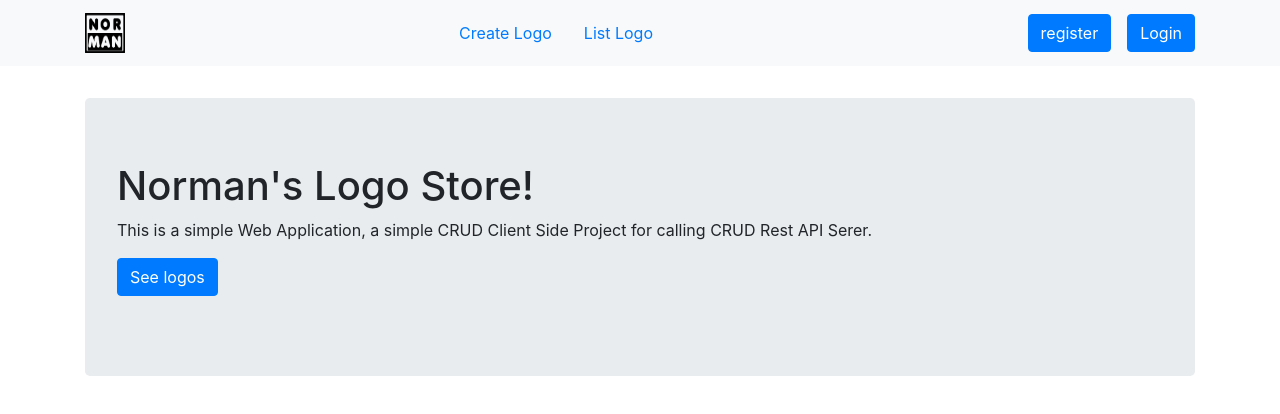
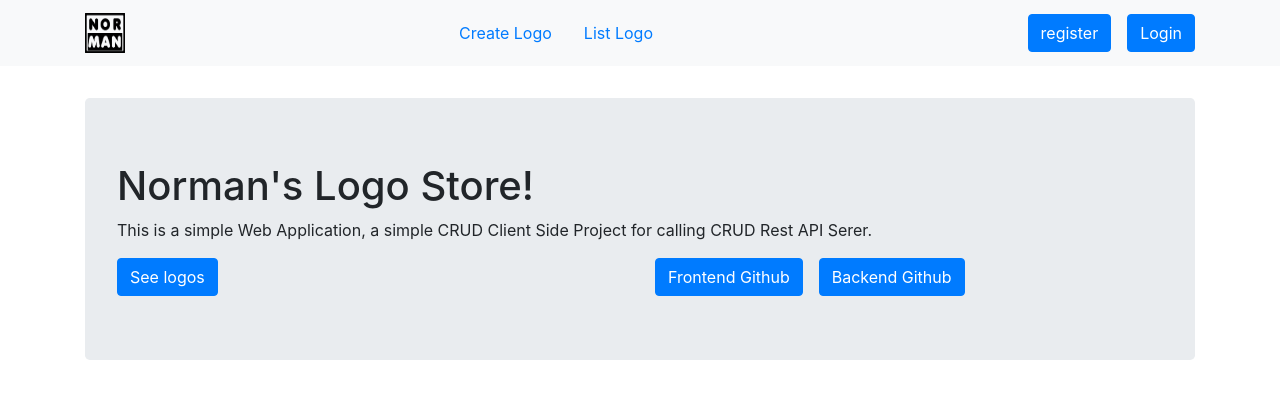
Before and after one commit to normanjayasubrata/stickerapp, a React (Create React App) app: page / in a window 1280 px wide. Shown: the top 414 px of the page. Built offline with nearby package versions, Linux system fonts and the light colour scheme.

Commit message:
node server upgrade

```diff
--- a/package.json
+++ b/package.json
@@ -13,6 +13,9 @@
     "@testing-library/user-event": "^7.1.2",
     "axios": "^0.19.2",
     "bootstrap": "^4.4.1",
+    "compression": "^1.7.4",
+    "express": "^4.17.1",
+    "morgan": "^1.10.0",
     "react": "^16.13.1",
     "react-bootstrap": "^1.0.1",
     "react-dom": "^16.13.1",
--- a/src/api/account.js
+++ b/src/api/account.js
@@ -1,6 +1,7 @@
 import axios from 'axios';
 import { getToken } from "../utils/token";
-const API_URL = "/api/v1/accounts";
+const proxy = "https://stickersapi.herokuapp.com";
+const API_URL = process.env.NODE_ENV === "production" ? proxy + "/api/v1/accounts" : "/api/v1/accounts";
 
 export const getAccount = () => {
     return axios.get(`${API_URL}/`)
--- a/src/api/logo.js
+++ b/src/api/logo.js
@@ -1,6 +1,8 @@
 import axios from 'axios';
 import { getToken } from "../utils/token";
-const API_URL = "/api/v1/stickers";
+
+const proxy = "https://stickersapi.herokuapp.com";
+const API_URL = process.env.NODE_ENV === "production" ? proxy + "/api/v1/stickers" : "/api/v1/stickers";
 
 
 export const GetLogos = () => {
--- a/src/pages/LandingPage.js
+++ b/src/pages/LandingPage.js
@@ -1,23 +1,35 @@
 import React, { Component } from "react";
-import { Jumbotron, Button, Container } from "react-bootstrap";
+import { Jumbotron, Button, Container, Row, Col } from "react-bootstrap";
 import { Link } from "react-router-dom";
 
 class LandingPage extends Component {
   render() {
     return (
       <div>
-        <Container style={{paddingTop: "2rem"}}>
+        <Container style={{ paddingTop: "2rem" }}>
           <Jumbotron>
             <h1>Norman's Logo Store!</h1>
             <p>
-            This is a simple Web Application, a simple CRUD Client Side Project for calling
-            CRUD Rest API Serer.
+              This is a simple Web Application, a simple CRUD Client Side
+              Project for calling CRUD Rest API Serer.
             </p>
-            <p>
+            <Row className="justify-content-between">
+              <Col>
                 <Link to="/logo">
-                <Button variant="primary">See logos</Button>
+                  <Button variant="primary">See logos</Button>
                 </Link>
-            </p>
+              </Col>
+              <Col>
+                <Link to="/logo">
+                  <Button style={{ marginRight: "1rem" }} variant="primary">
+                    Frontend Github
+                  </Button>
+                </Link>
+                <a href="https://github.com/normanjayasubrata/stickersapi" rel="noopener noreferrer" target="_blank">
+                  <Button variant="primary">Backend Github</Button>
+                </a>
+              </Col>
+            </Row>
           </Jumbotron>
         </Container>
       </div>
```
Also changed, not shown: server.js (added, +28 -0 lines), 1 other file (tests, documents, lock files or other folders).
